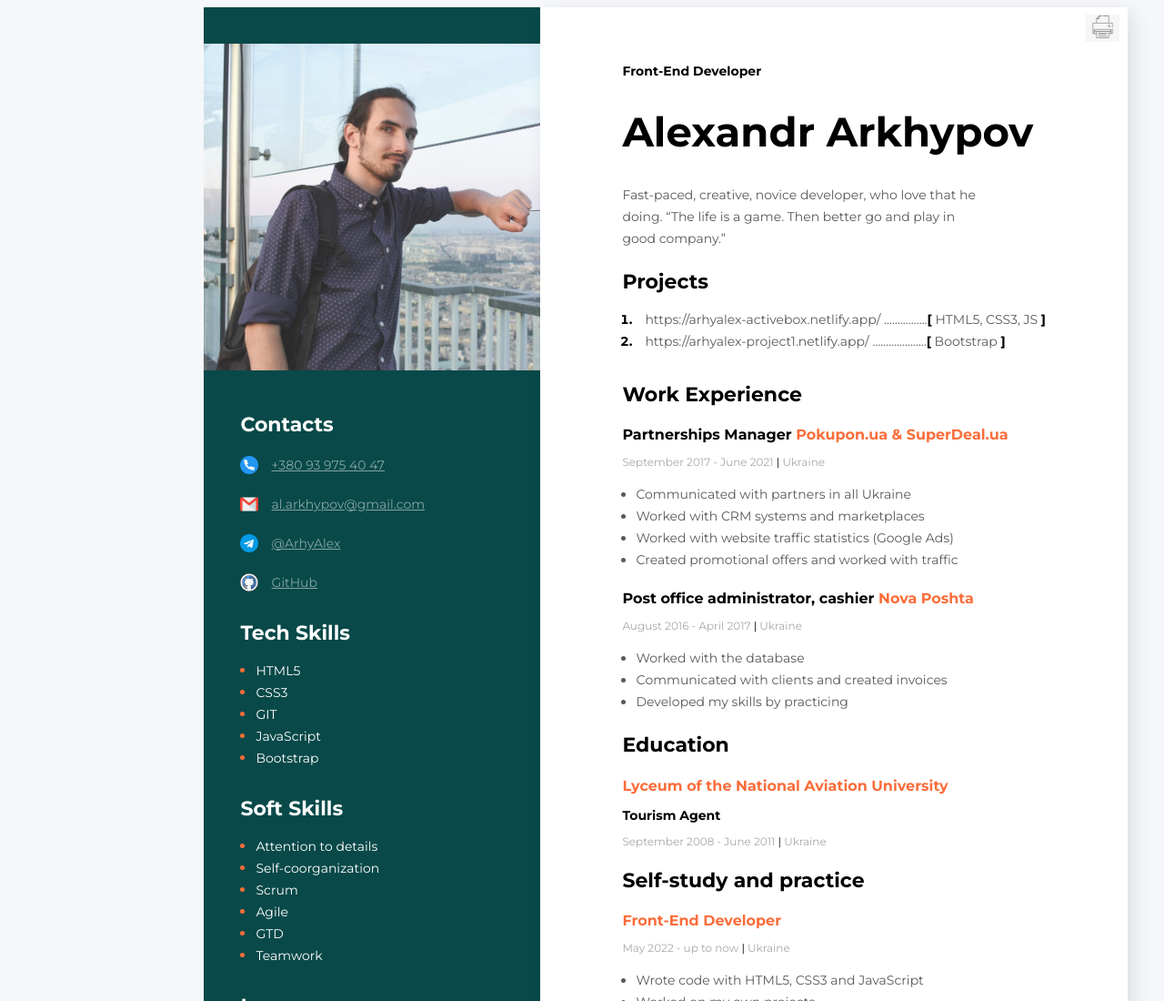
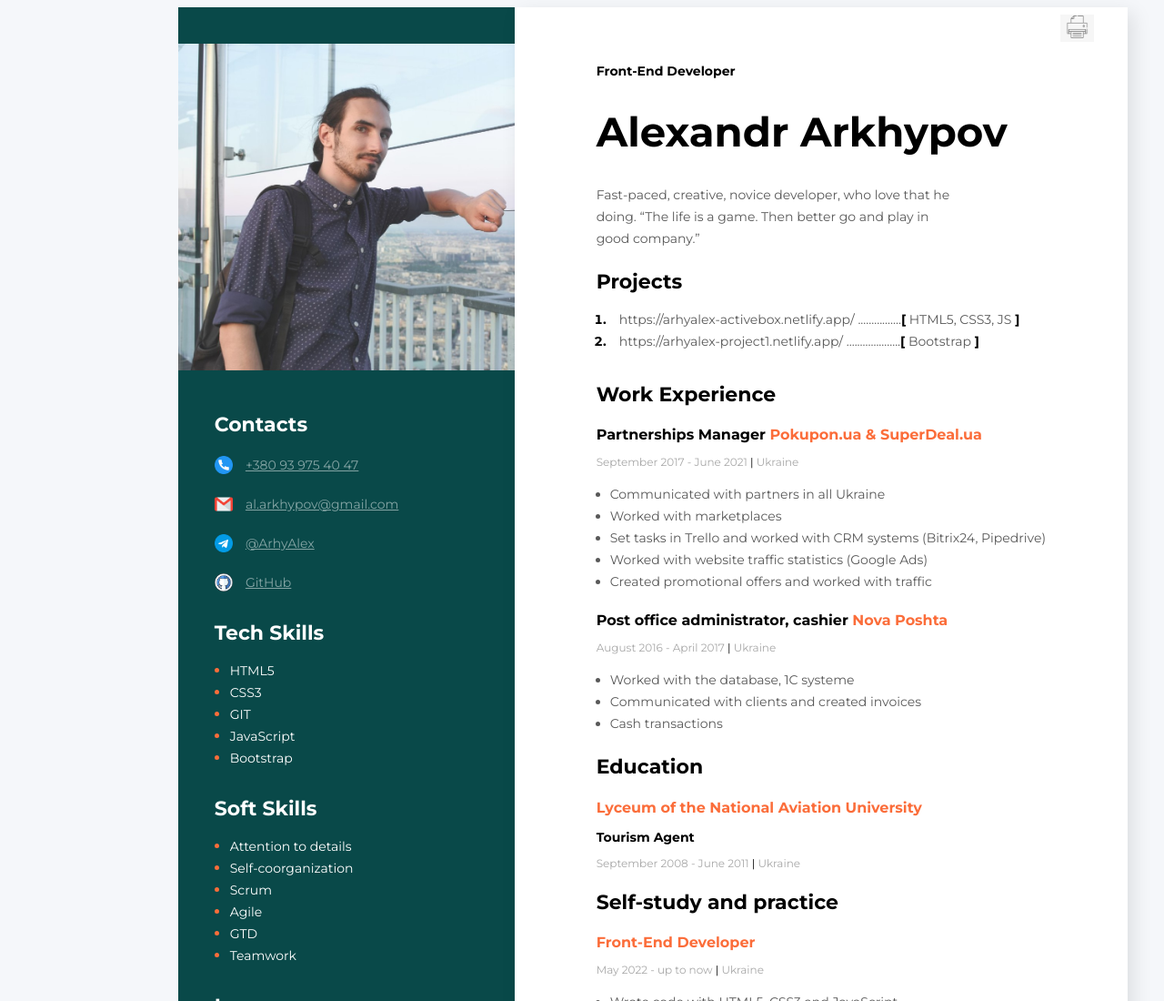
Before and after one commit to ArhyAleks/CV, a plain HTML site: page index.html in a window 1280 px wide. Shown: the top 1100 px of the page at 91% size. Drawn offline with Linux system fonts and the light colour scheme.

Commit message:
modified work description

```diff
--- a/index.html
+++ b/index.html
@@ -82,7 +82,8 @@
                     <p class="period">September 2017 - June 2021 <span class="line">|</span> Ukraine</p>
                     <ul class="work-list">
                         <li class="work-list-item">Communicated with partners in all Ukraine</li>
-                        <li class="work-list-item">Worked with CRM systems and marketplaces</li>
+                        <li class="work-list-item">Worked with marketplaces</li>
+                        <li class="work-list-item">Set tasks in Trello and worked with CRM systems (Bitrix24, Pipedrive)</li>
                         <li class="work-list-item">Worked with website traffic statistics (Google Ads)</li>
                         <li class="work-list-item">Created promotional offers and worked with traffic</li>
                     </ul>
@@ -92,9 +93,9 @@
                 <h4 class="work-position">Post office administrator, cashier <span class="organization">Nova Poshta</span></h4>
                 <p class="period">August 2016 - April 2017 <span class="line">|</span> Ukraine</p>
                 <ul class="work-list">
-                    <li class="work-list-item">Worked with the database</li>
+                    <li class="work-list-item">Worked with the database, 1C systeme</li>
                     <li class="work-list-item">Сommunicated with clients and created invoices</li>
-                    <li class="work-list-item">Developed my skills by practicing</li>
+                    <li class="work-list-item">Cash transactions</li>
 
                 </ul>
                 </div>
```
